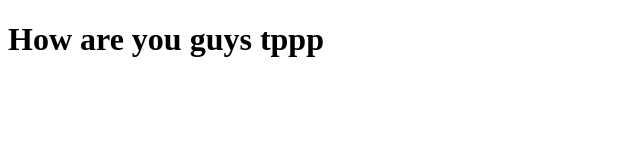
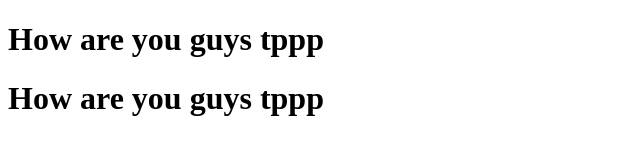
Before and after one commit to JRJunior1/secondtrial, a plain HTML site: page index.html in a window 1280 px wide. Shown: the whole page, without its empty margins (0-640 px from the left). Drawn offline with Linux system fonts and the light colour scheme.

Commit message:
fourth commit

```diff
--- a/index.html
+++ b/index.html
@@ -7,5 +7,6 @@
   </head>
   <body>
     <h1>How are you guys tppp</h1>
+    <h1>How are you guys tppp</h1>
   </body>
 </html>
```
